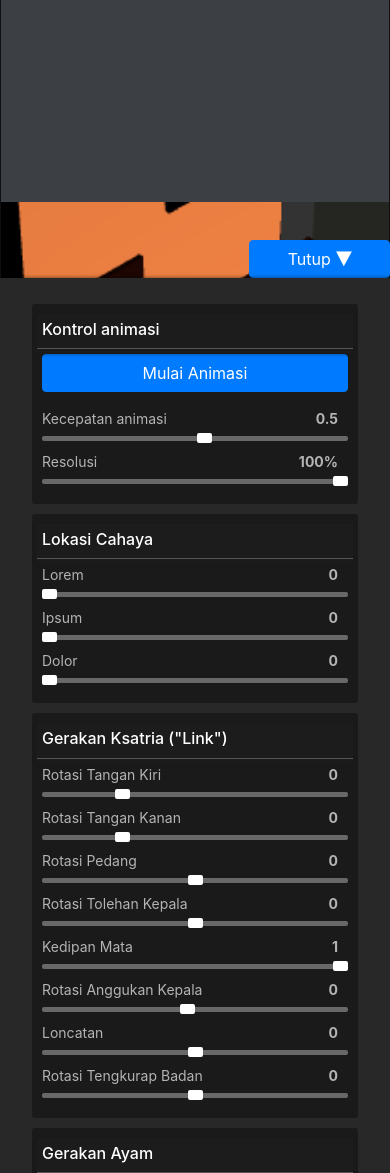
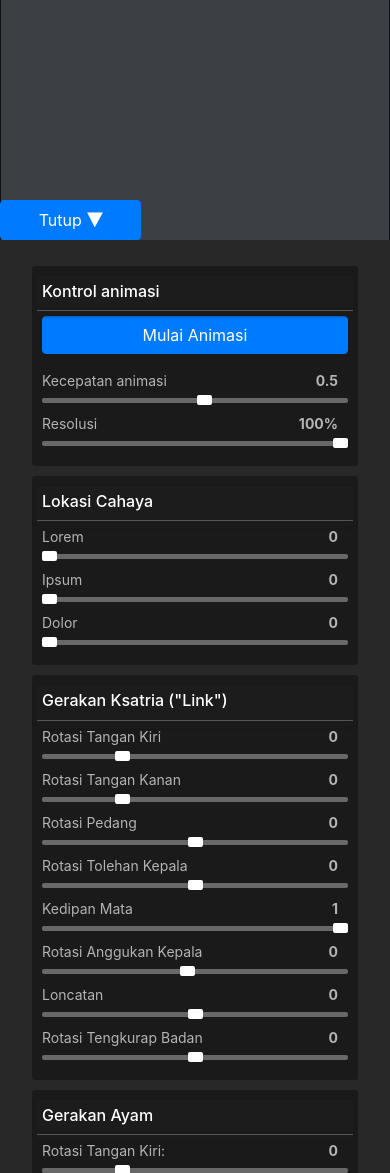
Before and after one commit to A3R-Computer-Graphics/final-project, a PHP site: page /experiment-3/no-2.html in a window 390 px wide. Shown: the part 693-1866 px from the top of the page. Run offline with PHP 8.4, Linux system fonts and the light colour scheme.

Commit message:
Replace using flex to button absolute positioning

```diff
--- a/experiment-3/no-2-mobile.css
+++ b/experiment-3/no-2-mobile.css
@@ -16,6 +16,9 @@
       width: 100%;
       background-color: #282828;
       padding: 10px 2rem;
+      overflow-y: scroll;
+      z-index: 1;
+      position: absolute;
   }
 
   .menu::before {
@@ -27,7 +30,8 @@
 
   #menu-toggler-button {
       width: 141px;
-      margin-left: auto;
+      margin-right: auto;
+      transform: translate(0, -100%);
   }
 
   #menu-toggler-wrapper.show-menu #menu-toggler-button img {
@@ -35,8 +39,7 @@
   }
 
   .hide-menu {
-      right: 0;
-      bottom: calc(-50vh + 40px) !important;
+    transform: translate(0, 100%);
   }
 
   #menu-toggler-wrapper.hide-menu #menu-toggler-button img {
--- a/experiment-3/no-2.css
+++ b/experiment-3/no-2.css
@@ -57,14 +57,14 @@ body {
 #menu-toggler-wrapper {
   position: fixed;
   margin: 0;
-  transition: right, bottom 0.4s cubic-bezier(.33,1.5,.59,1);
-  display: flex;
+  transition: transform 0.4s cubic-bezier(.33,1.5,.59,1);
   height: 100%;
   font-size: 14px;
+  right: 0;
 }
 
 .hide-menu {
-  right: calc(480px * -1);
+  transform: translateX(100%);
 }
 
 #menu-toggler-wrapper.show-menu #menu-toggler-button img {
@@ -99,12 +99,11 @@ body {
 }
 
 .menu {
-  width: min(800px, 50vw);
   overflow-x: hidden;
   overflow-y: auto;
   padding: 10px;
-  box-shadow: 4px 0 4px rgba(0, 0, 0, 0.6);
   z-index: 1;
+  height: 100%
 }
 
 .submenu {
@@ -126,8 +125,10 @@ canvas {
 
 #menu-toggler-button {
   height: 40px;
-  position: relative;
+  position: absolute;
   text-align: center;
+  left: 0;
+  transform: translateX(-100%);
 }
 
 .rotated-text {
```
